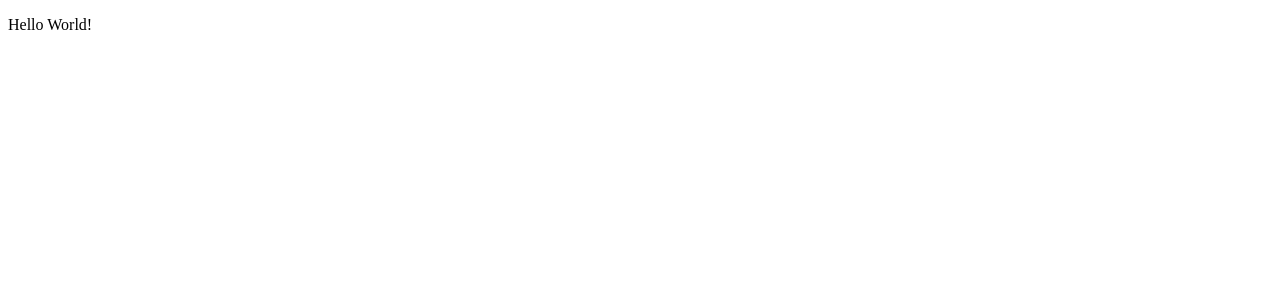
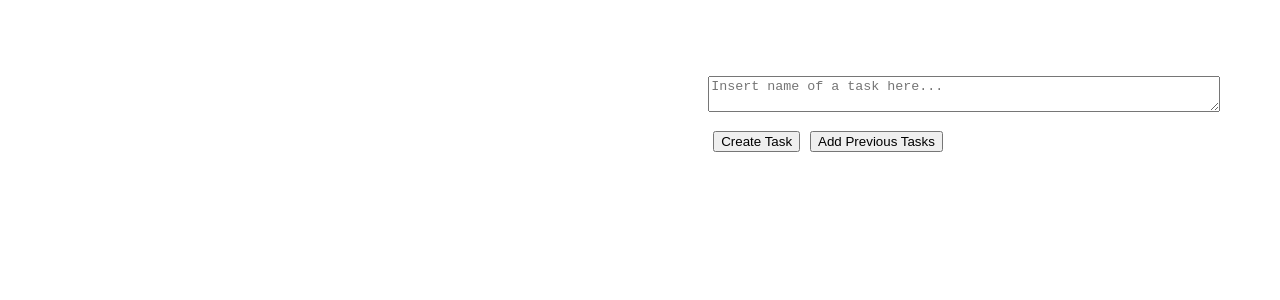
Before and after one commit to JGQH/ToDo-React-JS, a React (Create React App) app: page / in a window 1280 px wide. Shown: the top 300 px of the page. Built offline with nearby package versions, Linux system fonts and the light colour scheme.

Commit message:
Creates basic structure
-Adds basic HTML structure to add tasks
-Adds CSS using Flex to organize components

```diff
--- /dev/null
+++ b/public/index.css
@@ -0,0 +1,18 @@
+#root {
+    display: flex;
+    flex-direction: row;
+    width: 100%;
+}
+
+#editor, #tasks{
+    width:50%;
+    padding: 5%;
+}
+
+textarea{
+    width: 100%;
+}
+
+#editor *{
+    margin: 5px;
+}
--- a/public/index.html
+++ b/public/index.html
@@ -10,6 +10,7 @@
       content="Web site created using create-react-app"
     />
     <link rel="manifest" href="%PUBLIC_URL%/manifest.json" />
+    <link rel="stylesheet" href="index.css">
     <title>To-Do App</title>
   </head>
   <body>
--- a/src/App.js
+++ b/src/App.js
@@ -1,6 +1,15 @@
 function App() {
   return (
-    <p>Hello World!</p>
+    <>
+      <div id="tasks"></div>
+      <div id="editor">
+        <textarea placeholder="Insert name of a task here..."></textarea>
+        <div>
+          <button>Create Task</button>
+          <button>Add Previous Tasks</button>
+        </div>
+      </div>
+    </>
   );
 }
 
```
